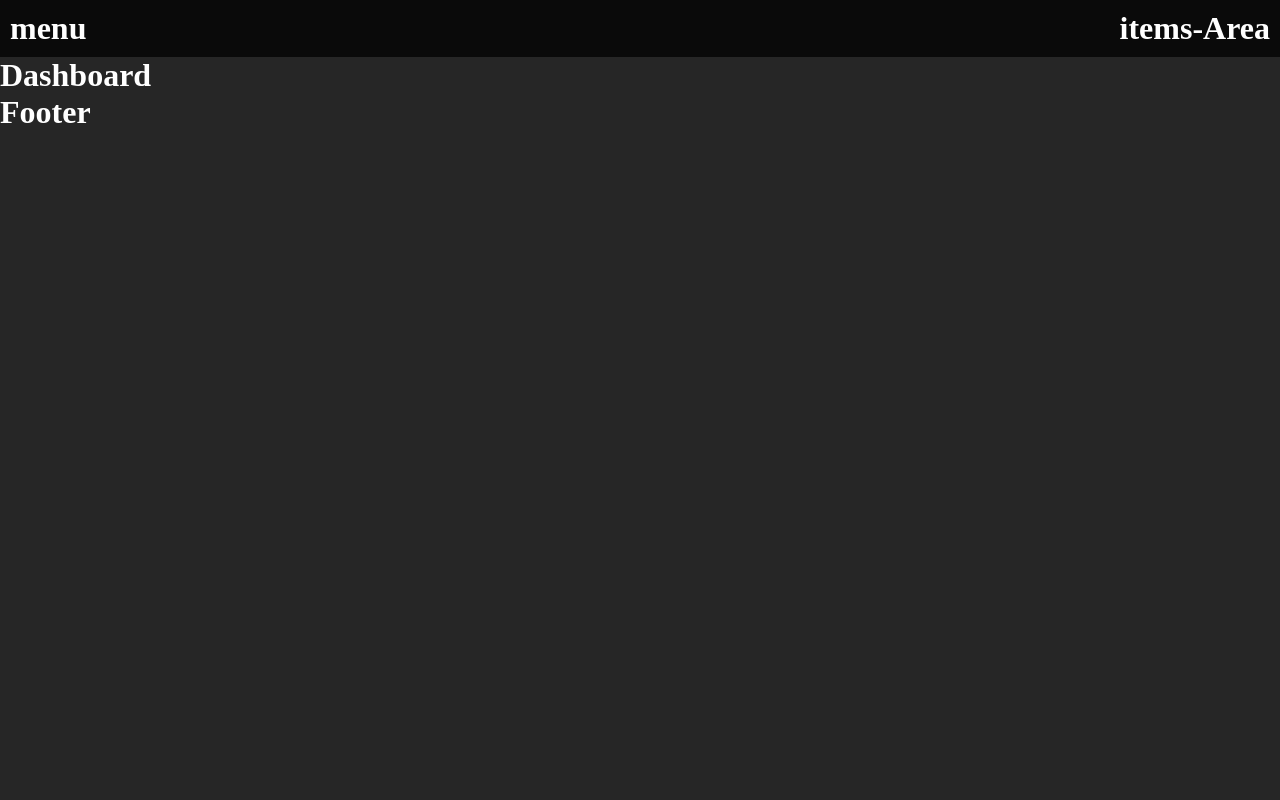
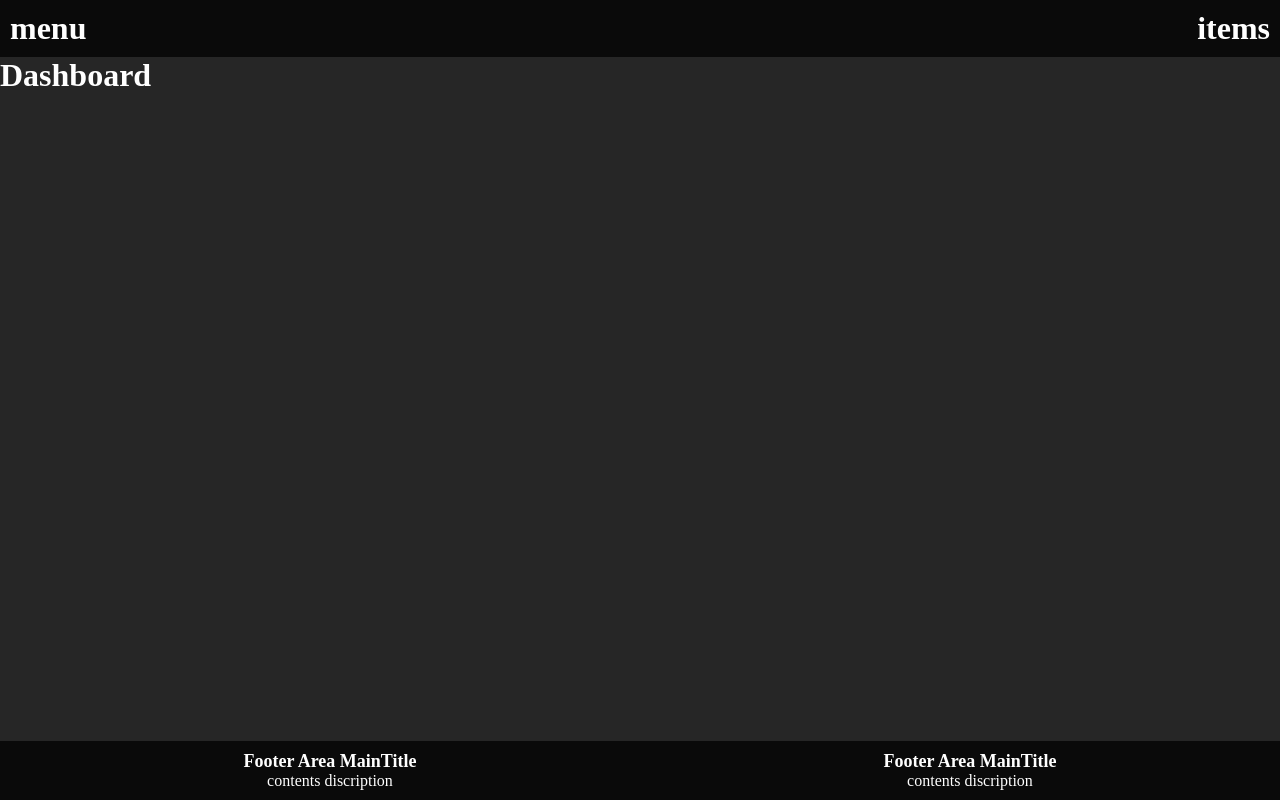
Before and after one commit to JeongHun4035/framework-by-react, a React (Vite) app: page / in a window 1280 px wide. Built offline with nearby package versions, Linux system fonts and the light colour scheme.

Commit message:
area-divide

```diff
--- a/src/index.css
+++ b/src/index.css
@@ -1,4 +1,6 @@
 :root {
+  display: flex;
+  flex-direction: column;
   background-color: rgb(38 38 38);
   color: white;
   margin: 0;
@@ -6,10 +8,18 @@
 }
 
 * {
-  z-index: 2;
   margin: 0;
 }
 
 .header-wrapper {
+  position: sticky;
+  top: 0;
+  background-color: rgb(10, 10, 10);
+}
+
+.footer-wrapper {
+  position: fixed;
+  bottom: 0;
+  width: 100%;
   background-color: rgb(10 10 10);
 }
--- a/src/pages/Footer.tsx
+++ b/src/pages/Footer.tsx
@@ -1,7 +1,22 @@
+import "~/styles/footer.css";
+
 const Footer = () => {
   return (
     <>
-      <h1>Footer</h1>
+      <div className="footer-wrapper">
+        <div className="footer-items">
+          <div>
+            <h1>Footer Area MainTitle</h1>
+          </div>
+          <div>contents discription</div>
+        </div>
+        <div className="footer-items">
+          <div>
+            <h1>Footer Area MainTitle</h1>
+          </div>
+          <div>contents discription</div>
+        </div>
+      </div>
     </>
   );
 };
--- a/src/pages/Header.tsx
+++ b/src/pages/Header.tsx
@@ -7,7 +7,7 @@ const Header = () => {
         <h1>menu</h1>
       </div>
       <div>
-        <h1>items-Area</h1>
+        <h1>items</h1>
       </div>
     </div>
   );
--- /dev/null
+++ b/src/styles/footer.css
@@ -0,0 +1,15 @@
+.footer-wrapper {
+  display: flex;
+  flex-direction: row;
+  justify-content: space-around;
+  padding: 10px;
+}
+
+.footer-items {
+  flex-direction: column;
+  text-align: center;
+}
+
+.footer-items h1 {
+  font-size: 18px;
+}
--- a/src/styles/header.css
+++ b/src/styles/header.css
@@ -10,5 +10,4 @@
 }
 
 .header-items {
-  justify-content: flex-end;
 }
```
